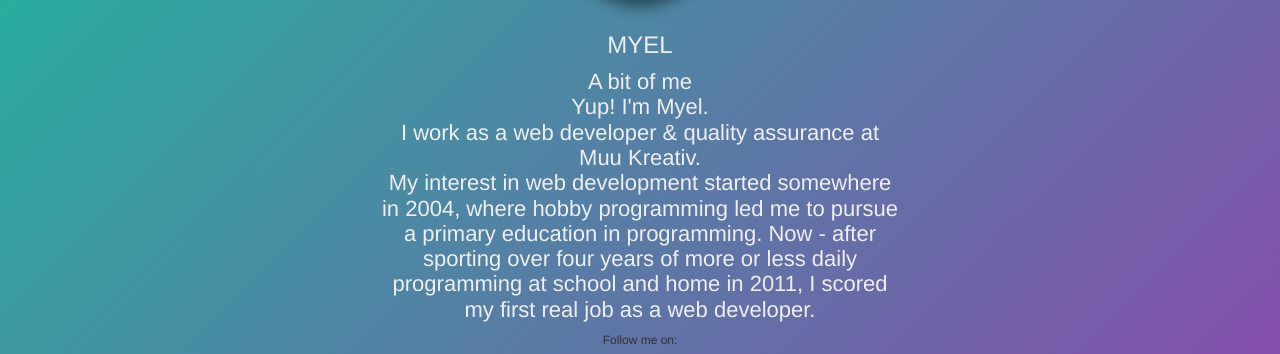
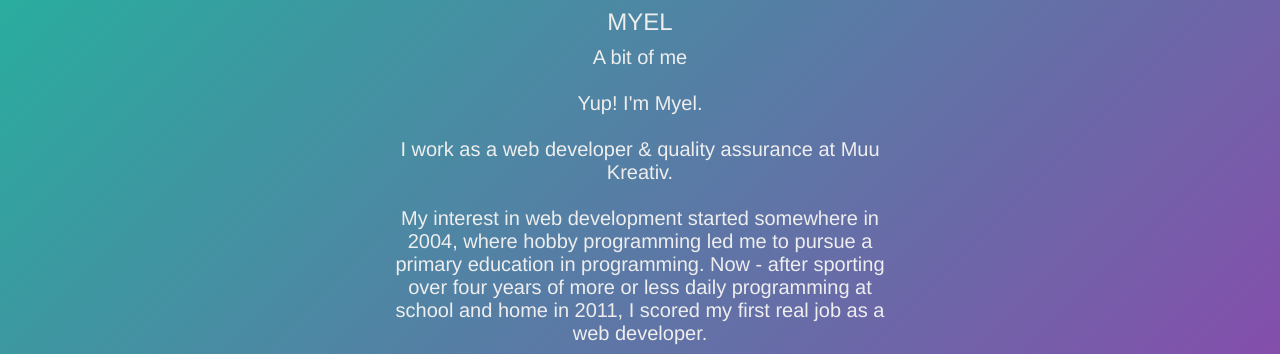
Before and after one commit to mortuary/myel.github.io, a plain HTML site: page index.html in a window 1280 px wide. Shown: the part 268-622 px from the top of the page. Drawn offline with nearby package versions, Linux system fonts and the light colour scheme.

Commit message:
Update index.html

```diff
--- a/index.html
+++ b/index.html
@@ -27,7 +27,7 @@
         }
 
 	h2 {
-            font-size: 22px;
+            font-size: 20px;
             margin: 10px 0 0 0;
             font-weight: lighter;
             text-transform: none;
@@ -120,9 +120,9 @@
 	<div class="content">
 		<h1>Myel</h1>
 		<h2>A bit of me<br>
-		Yup! I'm Myel.<br>
-		I work as a web developer & quality assurance at Muu Kreativ.<br>
-		My interest in web development started somewhere in 2004, where hobby programming led me to pursue a primary education in programming. Now - after sporting over four years of more or less daily programming at school and home in 2011, I scored my first real job as a web developer.
+		<br>Yup! I'm Myel.<br>
+		<br>I work as a web developer & quality assurance at Muu Kreativ.<br>
+		<br>My interest in web development started somewhere in 2004, where hobby programming led me to pursue a primary education in programming. Now - after sporting over four years of more or less daily programming at school and home in 2011, I scored my first real job as a web developer.
 		</h2>
 		<p>Follow me on:</p>
 		<p>
```
